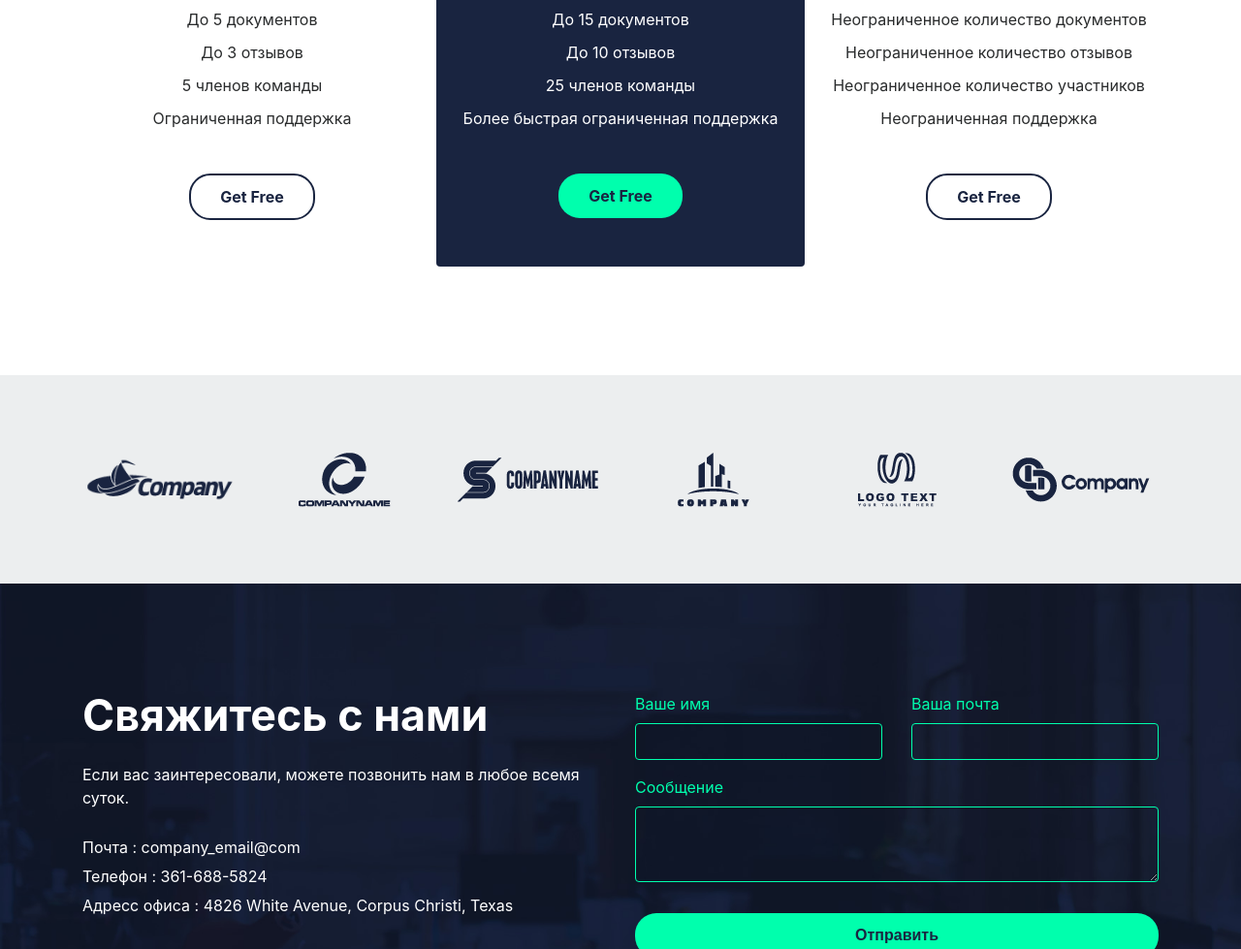
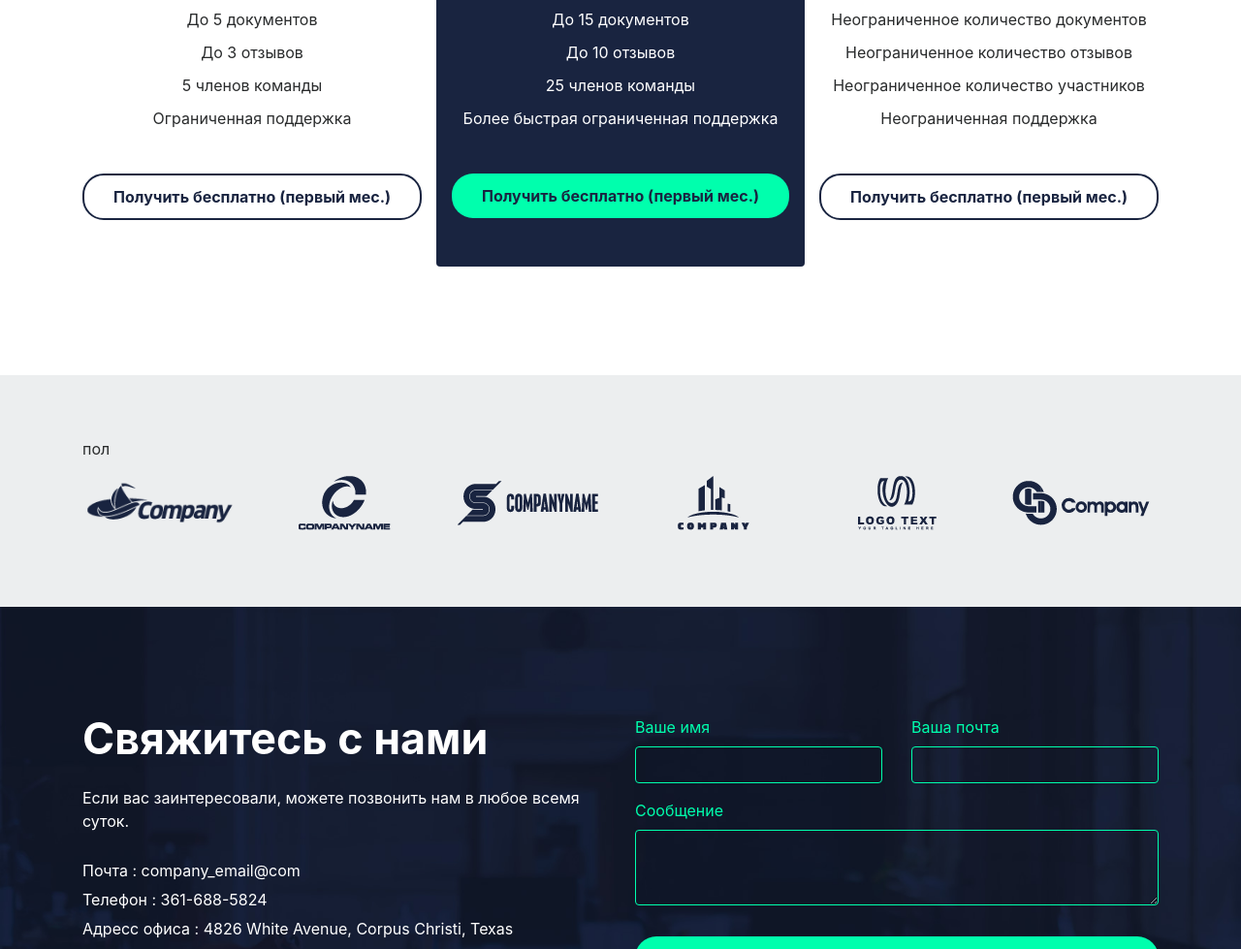
Before and after one commit to justivan337/atlas, a plain HTML site: page index.html in a window 1280 px wide. Shown: the part 2533-3512 px from the top of the page at 97% size. Drawn offline with Linux system fonts and the light colour scheme.

Commit message:
Update index.html

```diff
--- a/index.html
+++ b/index.html
@@ -113,7 +113,7 @@
                     <li>5 членов команды</li>
                     <li>Ограниченная поддержка</li>
                 </ul>
-                <a href="#" class="btn my-4 font-weight-bold atlas-cta cta-ghost">Get Free</a>
+                <a href="#" class="btn my-4 font-weight-bold atlas-cta cta-ghost">Получить бесплатно (первый мес.)</a>
             </div>
             <div data-aos="fade-up" data-aos-duration="1000" data-aos-once="true" class="col-md-4 text-center py-4 mt-5 rounded" id="price-table__premium">
                 <h4 class="my-4">Премиум</h4>
@@ -124,7 +124,7 @@
                     <li>25 членов команды</li>
                     <li>Более быстрая ограниченная поддержка</li>
                 </ul>
-                <a href="#" class="btn my-4 font-weight-bold atlas-cta cta-green">Get Free</a>
+                <a href="#" class="btn my-4 font-weight-bold atlas-cta cta-green">Получить бесплатно (первый мес.)</a>
             </div>
             <div data-aos="fade-left" data-aos-delay="200" data-aos-duration="1000" data-aos-once="true" class="col-md-4 text-center py-4 mt-5">
                 <h4 class="my-4">Профессиональный</h4>
@@ -135,13 +135,13 @@
                     <li>Неограниченное количество участников</li>
                     <li>Неограниченная поддержка</li>
                 </ul>
-                <a href="#" class="btn my-4 font-weight-bold atlas-cta cta-ghost">Get Free</a>
+                <a href="#" class="btn my-4 font-weight-bold atlas-cta cta-ghost">Получить бесплатно (первый мес.)</a>
             </div>
         </div>
     </div>
     <!-- client -->
     <div class="jumbotron jumbotron-fluid">
-        <div class="container">
+        <div class="container">пол
             <div class="row">
                 <div class="col-sm-4 col-md-2 py-2 align-self-center">
                     <img src="img/client-1.png" class="mx-auto d-block">
```
